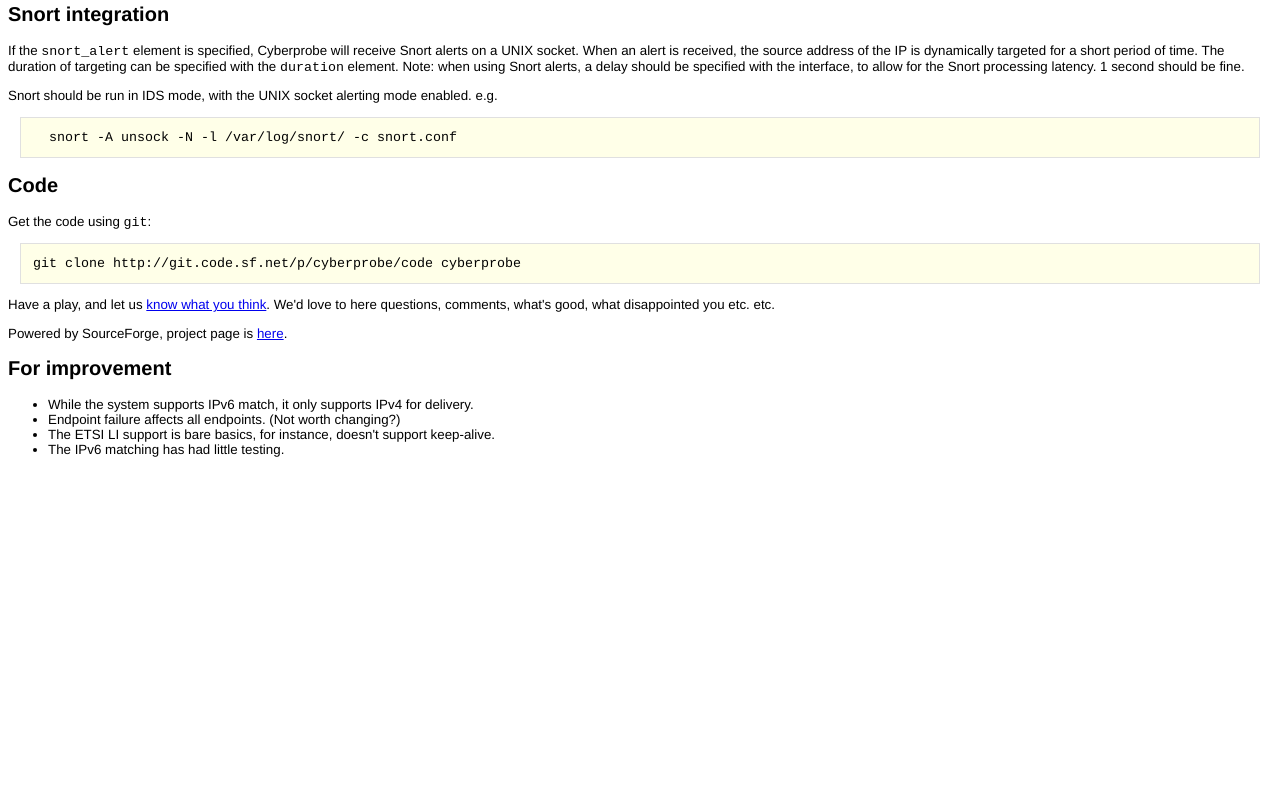
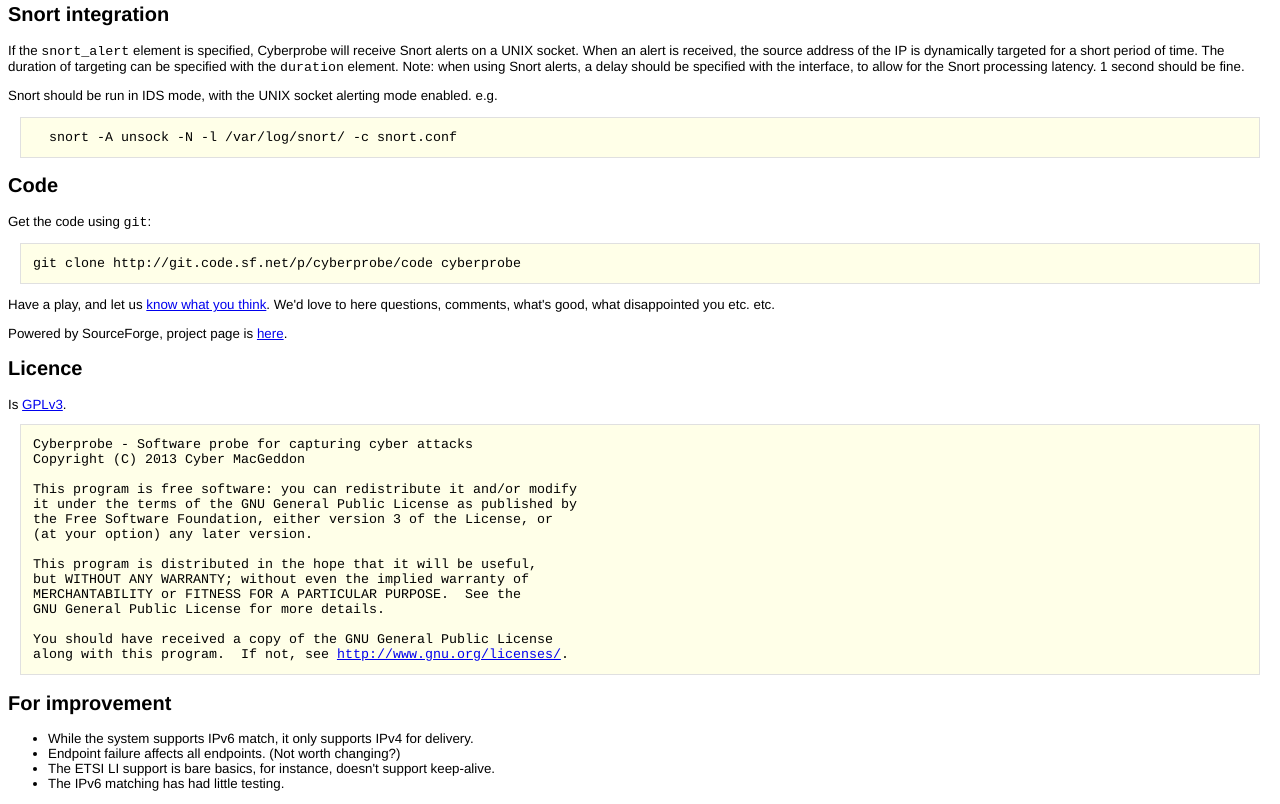
Before and after one commit to cybermaggedon/cyberprobe, a plain HTML site: page README.html in a window 1280 px wide. Shown: the part 3781-4585 px from the top of the page. Before the commit the page ends 4251 px from the top, so only its background shows below. Drawn offline with Linux system fonts and the light colour scheme.

Commit message:
Added GPLv3 LICENCE documentation.

```diff
--- a/README.html
+++ b/README.html
@@ -370,6 +370,28 @@
 
 <p>Powered by SourceForge, project page is <a href="https://sourceforge.net/p/cyberprobe">here</a>.
 
+<h2>Licence</h2>
+
+Is <a href="http://www.gnu.org/licenses/gpl.html">GPLv3</a>.
+
+<pre>
+Cyberprobe - Software probe for capturing cyber attacks
+Copyright (C) 2013 Cyber MacGeddon
+
+This program is free software: you can redistribute it and/or modify
+it under the terms of the GNU General Public License as published by
+the Free Software Foundation, either version 3 of the License, or
+(at your option) any later version.
+
+This program is distributed in the hope that it will be useful,
+but WITHOUT ANY WARRANTY; without even the implied warranty of
+MERCHANTABILITY or FITNESS FOR A PARTICULAR PURPOSE.  See the
+GNU General Public License for more details.
+
+You should have received a copy of the GNU General Public License
+along with this program.  If not, see <a href="http://www.gnu.org/licenses/">http://www.gnu.org/licenses/</a>.
+</pre>
+
 <h2>For improvement</h2>
 
 <p>
```
Also changed, not shown: 1 other file.
